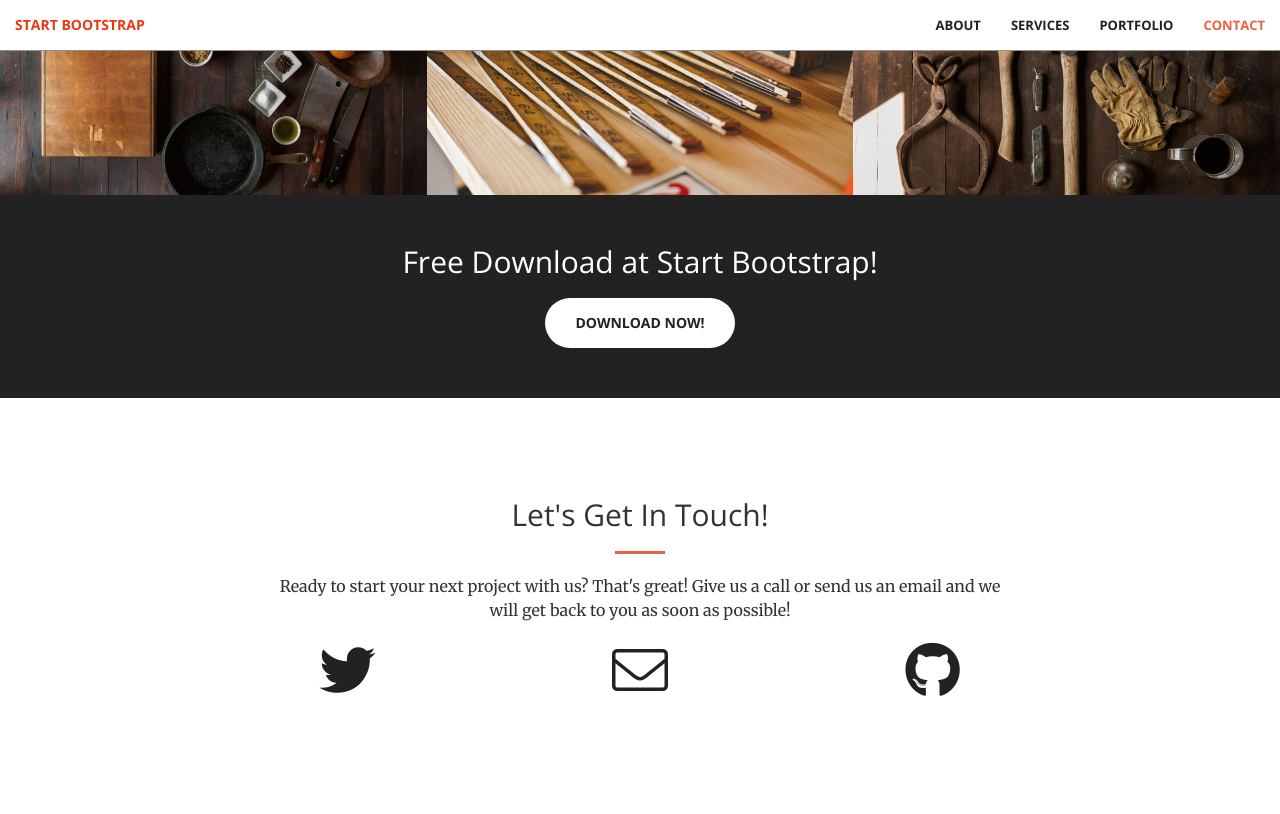
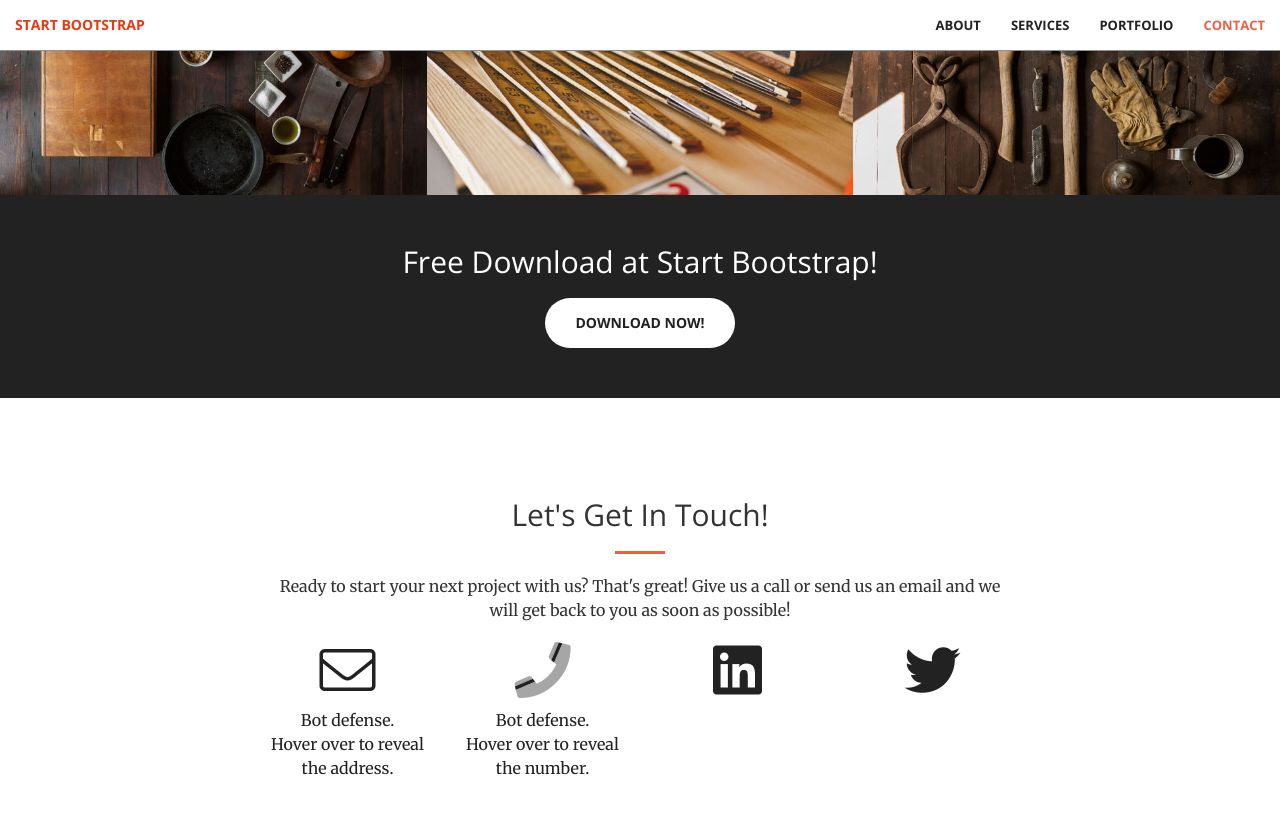
Before and after one commit to SamanDaneshvar/intereleman, a Jekyll site: the page built from index.html, in a window 1280 px wide and 900 px high, scrolled down 2039 px. Shown: the top 814 px of the window. Built offline with Jekyll 4.4.1, drawn with Linux system fonts in a browser that asks for light colours.

Commit message:
Edit _config.yml and contact.html
• contact.html
- Add LinkedIn and phone number, and remove GitHub.
- Implement the reveal() function for bot protection.

• _config.yml
- Add site URL, title, and description
- Add email and phone number
- Add two variables for animations.

```diff
--- a/_config.yml
+++ b/_config.yml
@@ -1,12 +1,25 @@
-# Site settings
-title:
-email:
-description: > # this means to ignore newlines until "baseurl:"
-baseurl: "" # the subpath of your site, e.g. /blog/
-url: "" # the base hostname & protocol for your site
+# Site URL, name, and description
+url: https://intereleman.ir
+title: Eleman International
+description: >-
+  Eleman International Institute of Industrial and Manufacturing Researches (Eleman I3MR)
+# Enter only the prefix of the email addresses.
+contact-email: hello
+email-domain: intereleman.ir
+# Enter the phone numbers in reverse (for bot protection)
+phone: 5556 6966 12 89+
+phone-url: 5556-6966-12-89+:let
+# Social media
+linkedin:
+twitter:
+# Analytics
+google-analytics:
 
-twitter_username:
-github_username:
 
 # Build settings
 markdown: kramdown
+
+
+# Animation settings (in seconds)
+wow-delay-services: .5
+wow-delay-contact: .3
--- a/_includes/contact.html
+++ b/_includes/contact.html
@@ -1,29 +1,60 @@
 <section id="contact">
     <div class="container">
-        <div class="row">
-            <div class="col-lg-8 col-lg-offset-2 text-center">
+        <div class="row text-center">
+
+            <div class="col-lg-8 col-lg-offset-2">
                 <h2 class="section-heading">Let's Get In Touch!</h2>
                 <hr class="primary">
                 <p>Ready to start your next project with us? That's great! Give us a call or send us an email and we will get back to you as soon as possible!</p>
             </div>
-            <div class="col-lg-2 col-lg-offset-2 text-center">
-                <a href="https://twitter.com/{{ site.twitter_username }}">
-                    <i class="fab fa-twitter wow bounceIn" data-wow-delay=".1s"></i>
-                    <p>{{ site.twitter_username }}</p>
+
+            <div class="col-lg-2 col-lg-offset-2">
+                <a id="email" href="mailto:honeypot" onmouseover="reveal(this)" ontouchstart="reveal(this)">
+                    <i class="fal fa-envelope wow bounceIn" data-wow-delay="{{ site.wow-delay-contact }}s"></i>
+                    <p>Bot defense.<br>Hover over to reveal the address.</p>
                 </a>
             </div>
-            <div class="col-lg-2 col-lg-offset-1 text-center">
-                <a href="mailto:{{ site.email }}">
-                    <i class="fal fa-envelope wow bounceIn" data-wow-delay=".1s"></i>
-                    <p>{{ site.email }}</p>
+
+            <div class="col-lg-2">
+                <a id="phone" href="tel:+98" onmouseover="reveal(this)" ontouchstart="reveal(this)">
+                    <i class="fad fa-phone wow bounceIn" data-wow-delay="{{ site.wow-delay-contact }}s"></i>
+                    <p>Bot defense.<br>Hover over to reveal the number.</p>
                 </a>
             </div>
-            <div class="col-lg-2 col-lg-offset-1 text-center">
-                <a href="https://github.com/{{ site.github_username }}">
-                    <i class="fab fa-github wow bounceIn" data-wow-delay=".1s"></i>
-                    <p>{{ site.github_username }}</p>
+
+            <div class="col-lg-2">
+                <a href="https://www.linkedin.com/in/{{ site.linkedin }}/">
+                    <i class="fab fa-linkedin wow bounceIn" data-wow-delay="{{ site.wow-delay-contact }}s"></i>
+                    <p>{{ site.linkedin }}</p>
+                </a>
+            </div>
+
+            <div class="col-lg-2">
+                <a href="https://twitter.com/{{ site.twitter }}">
+                    <i class="fab fa-twitter wow bounceIn" data-wow-delay="{{ site.wow-delay-contact }}s"></i>
+                    <p>{{ site.twitter }}</p>
                 </a>
             </div>
         </div>
     </div>
 </section>
+
+
+<script type="module">
+/* Each module has its own top-level scope. To make the *reveal()* function global so that *onmouseover* can access it,
+we have defined the function as a property of the *window* object. In a web browser, the *window* object is the global object.
+
+Alternatively, you can remove the type="module" attribute from the <script> element. In that case, all the variables and functions
+defined in the <script> element will have a global scope. However, modules are always deferred, and that's why we have used a module here.
+*/
+window.reveal = function(element) {
+  if (element.id == "email") {
+    const ADDRESS = "{{ site.contact-email }}" + String.fromCharCode(64) + "{{ site.email-domain }}";
+    element.getElementsByTagName("p")[0].innerHTML = ADDRESS;
+    element.href = ":otliam".split("").reverse().join("") + ADDRESS;
+  } else if (element.id == "phone") {
+    element.getElementsByTagName("p")[0].innerHTML = "{{ site.phone }}".split("").reverse().join("");
+    element.href = "{{ site.phone-url }}".split("").reverse().join("");
+  }
+};
+</script>
--- a/_includes/services.html
+++ b/_includes/services.html
@@ -11,28 +11,28 @@
         <div class="row">
             <div class="col-lg-3 col-md-6 text-center">
                 <div class="service-box">
-					<i class="fal fa-gem fa-4x wow bounceIn text-primary"></i>
+					<i class="fal fa-gem fa-4x wow bounceIn text-primary" data-wow-delay="{{ site.wow-delay-services | times: 0 }}s"></i>
                     <h3>Sturdy Templates</h3>
                     <p class="text-muted">Our templates are updated regularly so they don't break.</p>
                 </div>
             </div>
             <div class="col-lg-3 col-md-6 text-center">
                 <div class="service-box">
-                    <i class="fad fa-paper-plane fa-4x wow bounceIn text-primary" data-wow-delay=".1s"></i>
+                    <i class="fad fa-paper-plane fa-4x wow bounceIn text-primary" data-wow-delay="{{ site.wow-delay-services | times: 1 }}s"></i>
                     <h3>Ready to Ship</h3>
                     <p class="text-muted">You can use this theme as is, or you can make changes!</p>
                 </div>
             </div>
             <div class="col-lg-3 col-md-6 text-center">
                 <div class="service-box">
-                    <i class="fal fa-newspaper fa-4x wow bounceIn text-primary" data-wow-delay=".2s"></i>
+                    <i class="fal fa-newspaper fa-4x wow bounceIn text-primary" data-wow-delay="{{ site.wow-delay-services | times: 2 }}s"></i>
                     <h3>Up to Date</h3>
                     <p class="text-muted">We update dependencies to keep things fresh.</p>
                 </div>
             </div>
             <div class="col-lg-3 col-md-6 text-center">
                 <div class="service-box">
-                    <i class="fa fa-heart fa-4x wow bounceIn text-primary" data-wow-delay=".3s"></i>
+                    <i class="fa fa-heart fa-4x wow bounceIn text-primary" data-wow-delay="{{ site.wow-delay-services | times: 3 }}s"></i>
                     <h3>Made with Love</h3>
                     <p class="text-muted">You have to make your websites with love these days!</p>
                 </div>
--- a/_sass/_base.scss
+++ b/_sass/_base.scss
@@ -316,13 +316,17 @@ header {
 }
 
 // Contact
-#contact .fa, #contact .fab, #contact .fal, #contact .fas {
+#contact a {
     @include transition-all;
-    font-size: 4em;
     color: $theme-dark;
     &:hover, &:focus {
         color: $theme-primary;
     }
+}
+
+#contact .fa, #contact .fab, #contact .fal, #contact .fas, #contact .fad {
+    font-size: 4em;
+	padding-bottom: 10px;
 }
 
 // Extras
```
Also changed, not shown: _layouts/front.html (line endings or trailing spaces).
